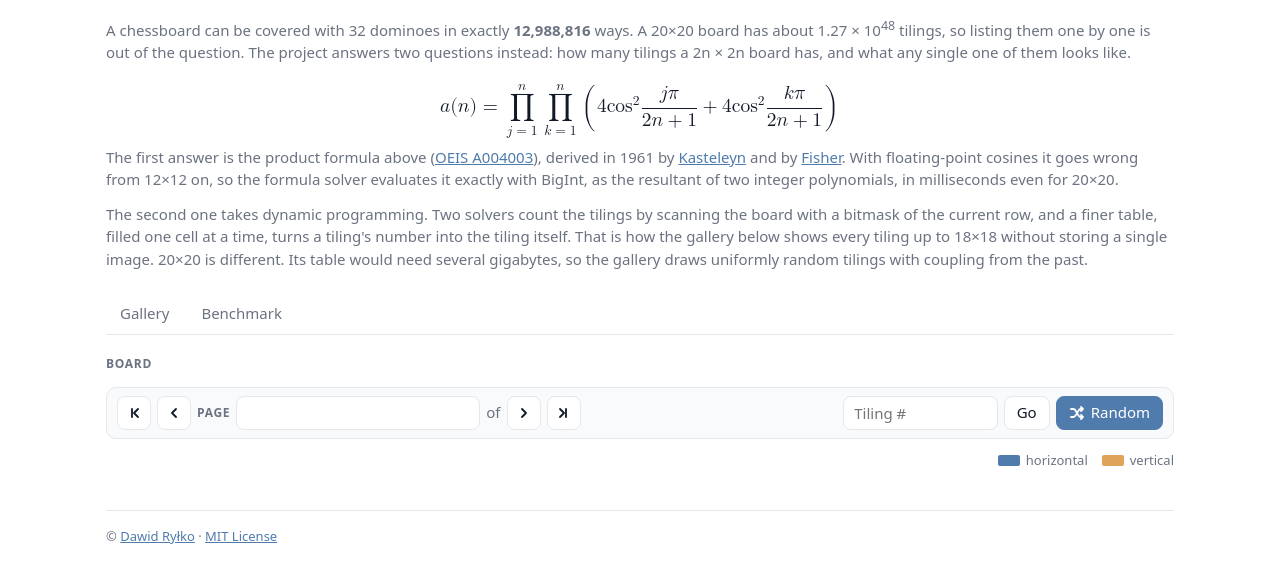
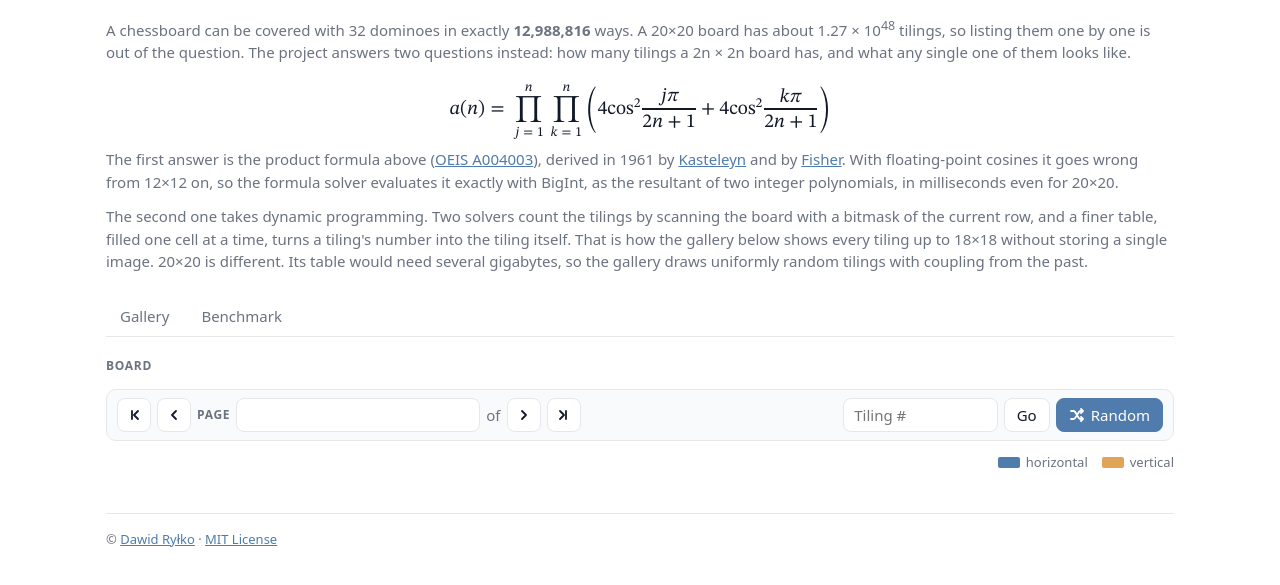
Before and after one commit to dawidrylko/domino-tiling, a website: page site/template.html in a window 1280 px wide. Shown: the part 67-652 px from the top of the page. Drawn offline with Linux system fonts and the light colour scheme; files whose address does not match are found by name.

Commit message:
docs: correct the README details and set the formula in its own font
The README called the row-by-row solver broken-profile (that is the unranker), said unranking reuses the solver's table, called the major version in .nvmrc exact, skipped cd after git clone, credited pnpm start with Number results up to 12x12 and named the trademark as STIX Two instead of STIX Fonts. The formula now uses the bundled STIX Two Math subset first, so it looks the same on every system. Version 1.1.0.

```diff
--- a/package.json
+++ b/package.json
@@ -1,6 +1,6 @@
 {
   "name": "domino-tiling",
-  "version": "1.0.0",
+  "version": "1.1.0",
   "private": true,
   "description": "Count and render every domino tiling of a 2n×2n board (OEIS A004003): bitmask dynamic programming solvers (Number and BigInt), an exact closed-form formula solver, an unranking renderer and an online gallery.",
   "keywords": [
--- a/site/template.html
+++ b/site/template.html
@@ -102,7 +102,7 @@ nav.tabs a[aria-current="page"] { color: var(--fg); border-color: var(--accent);
 .sheet text { fill: var(--label); }
 .formula { margin: 0 0 24px; overflow-x: auto; }
 @font-face { font-family: "Domino Tiling Math"; src: url(domino-tiling-math.woff2) format("woff2"); }
-.formula math { font-family: "STIX Two Math", "Cambria Math", "Latin Modern Math", "Domino Tiling Math", math; font-size: 1.3em; margin: 0 0 8px; }
+.formula math { font-family: "Domino Tiling Math", "STIX Two Math", "Cambria Math", "Latin Modern Math", math; font-size: 1.3em; margin: 0 0 8px; }
 .formula figcaption { color: var(--muted); }
 .formula figcaption p { margin: 0 0 12px; }
 .formula figcaption p:last-child { margin-bottom: 0; }
```
Also changed, not shown: README.md.
